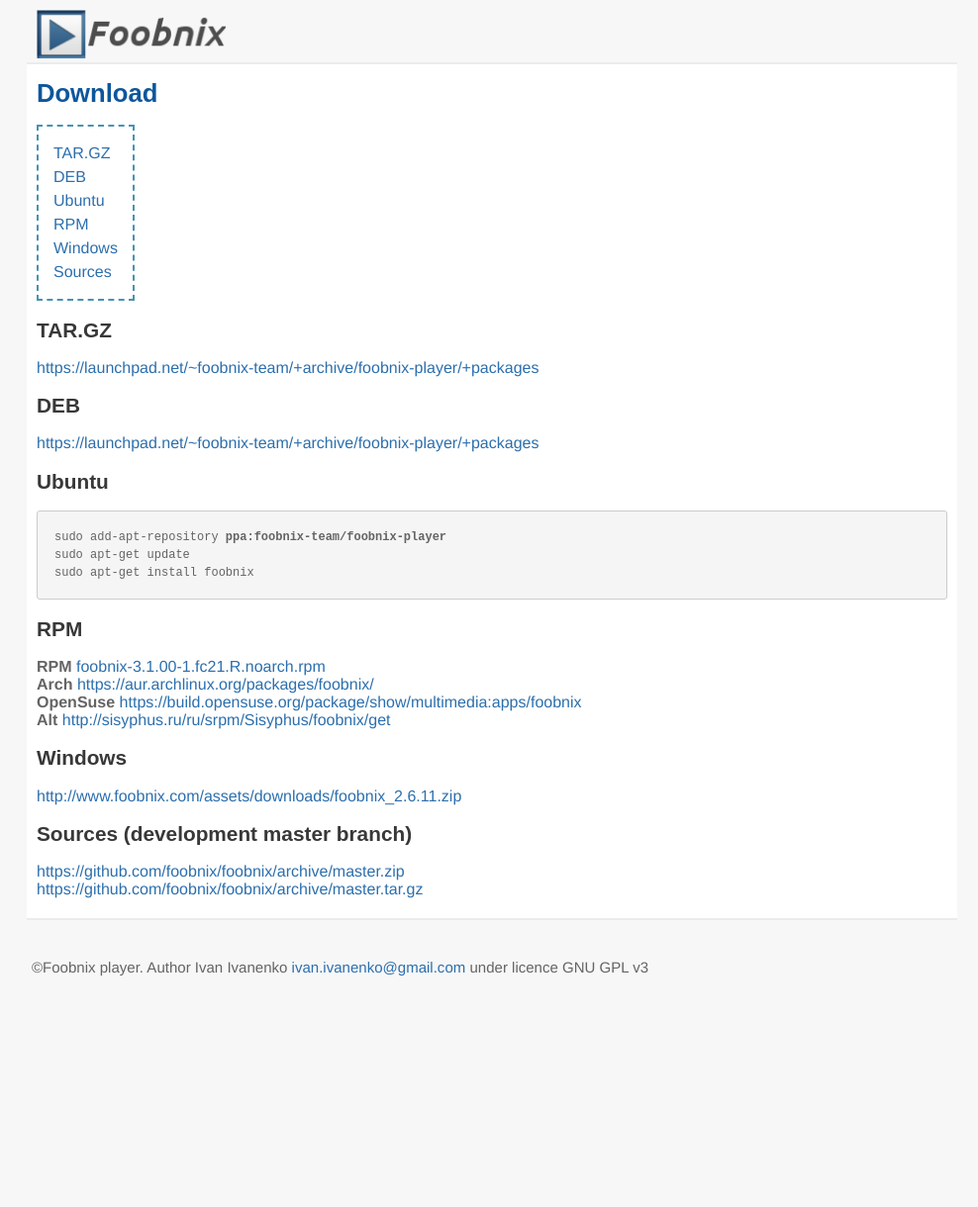
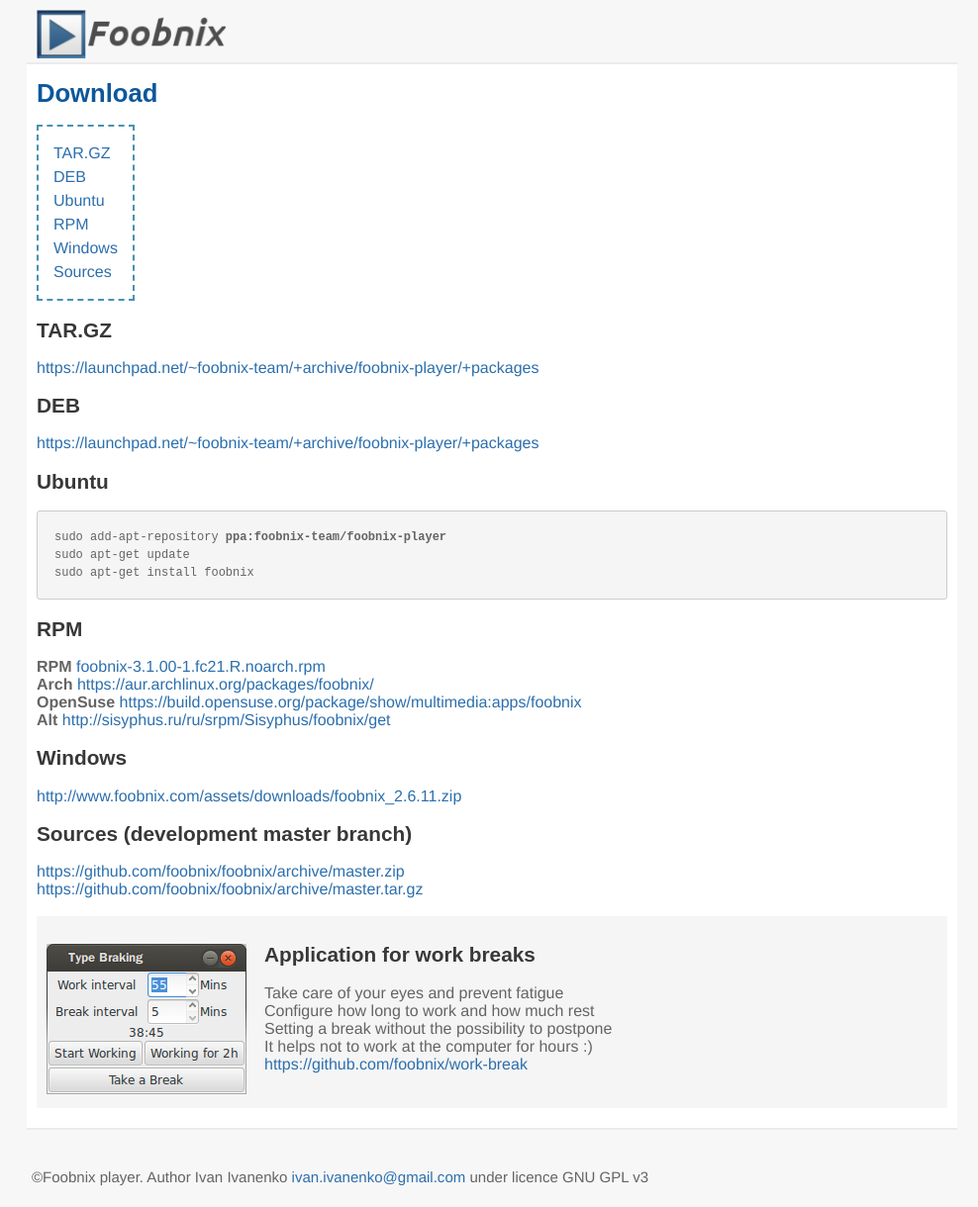
Before and after one commit to foobnix/foobnix.github.io, a Jekyll site: the page built from en/download.html, in a window 1280 px wide. Shown: the whole page at 99% size, without its empty margins (143-1131 px from the left). Built offline with Jekyll 4.4.1, drawn with Linux system fonts in a browser that asks for light colours; some web fonts are replaced; Markdown is read by kramdown in place of the engine named in the settings; before the commit the page ends 1008 px from its top, so only the background shows below that.

Commit message:
add work break info

```diff
--- a/en/download.html
+++ b/en/download.html
@@ -46,3 +46,19 @@ sudo apt-get install foobnix
 <h2><a name="Sources">Sources (development master branch)</a></h2>
 <a target="_blank" href="https://github.com/foobnix/foobnix/archive/master.zip">https://github.com/foobnix/foobnix/archive/master.zip</a><br />
 <a target="_blank" href="https://github.com/foobnix/foobnix/archive/master.tar.gz">https://github.com/foobnix/foobnix/archive/master.tar.gz</a>
+
+<br/>
+<br/>
+
+<div style="background-color:#f5f5f5; padding:10px;">
+  <div style="float: left; width: 220px;"><br/> <img src="{{site.url}}/assets/images/work_break.png" /></div>
+  <div style="float: rigth; width: 600px; margin-left:50px;">
+                <h2>Application for work breaks</h2>
+Take care of your eyes and prevent fatigue<br/>
+Configure how long to work and how much rest<br/>
+Setting a break without the possibility to postpone<br/>
+It helps not to work at the computer for hours :)<br/>
+<a href="https://github.com/foobnix/work-break" target="_blank">https://github.com/foobnix/work-break</a>
+  </div>
+  <div style="clear:both"></div>
+</div>
```
Also changed, not shown: ru/download.html (+16 -0 lines), assets/images/work_break.png (added).
